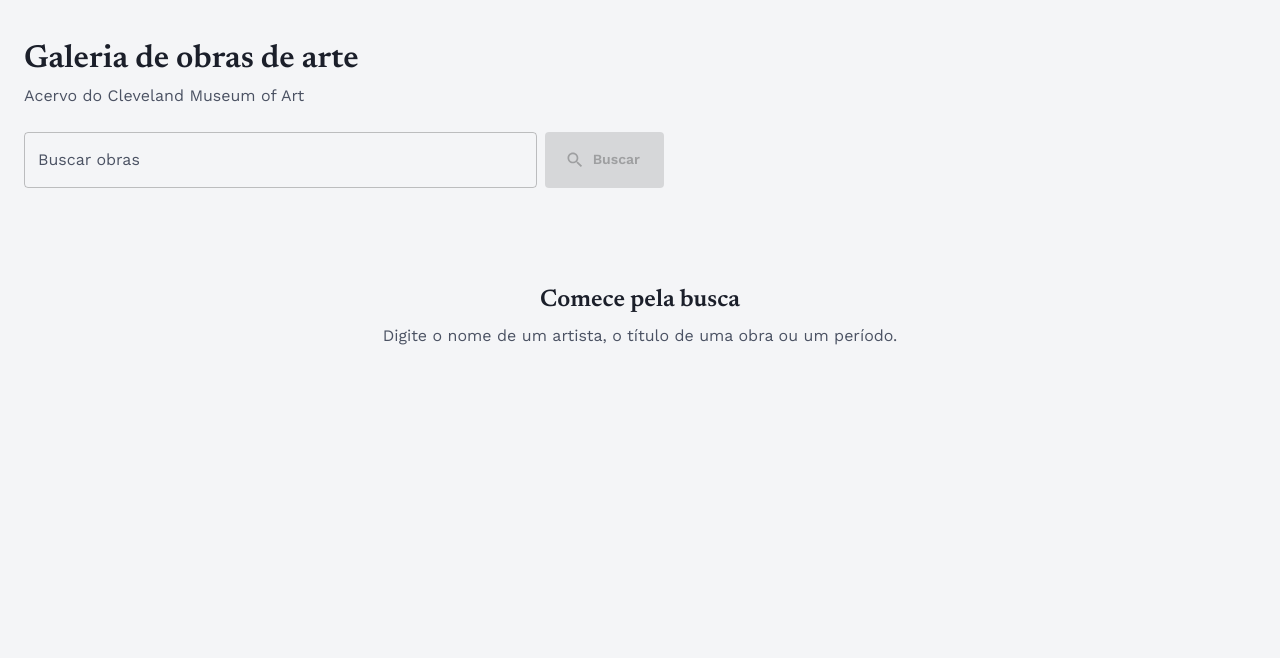
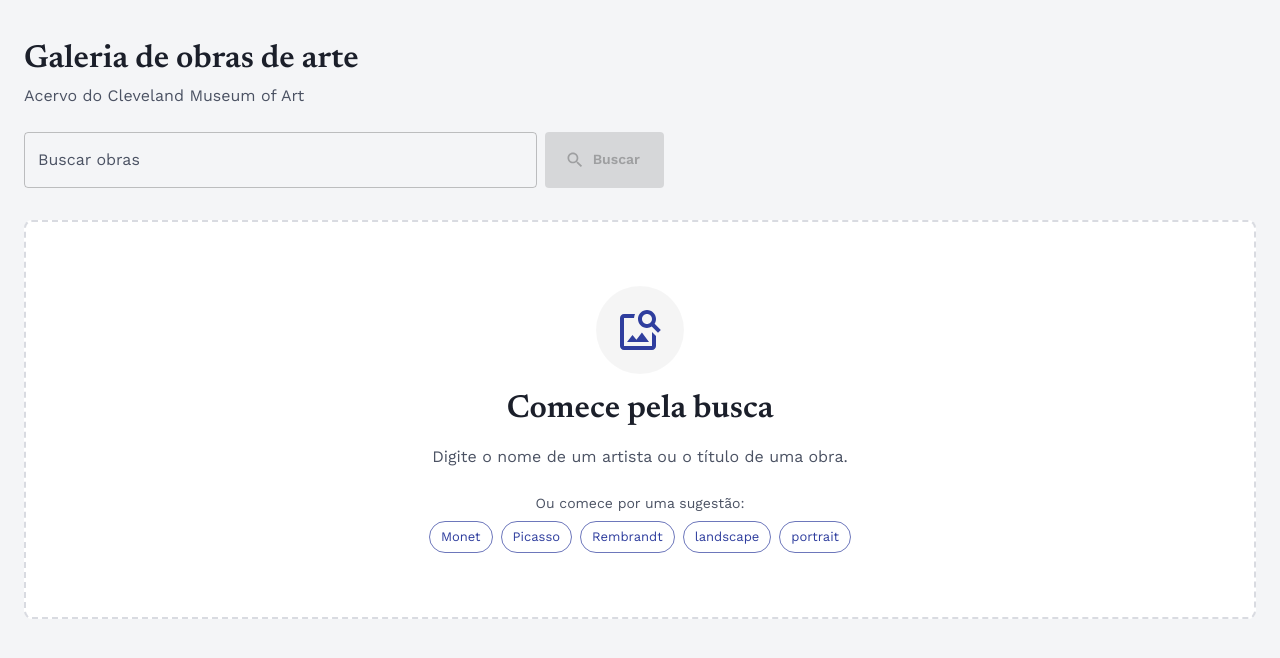
Before and after one commit to pukanski/Fullstack, a React (Vite) app: page / in a window 1280 px wide. Shown: the top 658 px of the page. Built offline with nearby package versions, Linux system fonts and the light colour scheme.

Commit message:
melhorias no UX/UI

```diff
--- a/src/components/BarraBusca.jsx
+++ b/src/components/BarraBusca.jsx
@@ -8,6 +8,13 @@ import { useArtes } from '../context/artesContext.jsx';
 function BarraBusca() {
   const { state, buscar } = useArtes();
   const [texto, setTexto] = useState(state.termo ?? '');
+  const [termoAnterior, setTermoAnterior] = useState(state.termo);
+
+  // Mantém o campo em sincronia quando o termo muda fora da barra (ex.: sugestão clicada)
+  if (state.termo !== termoAnterior) {
+    setTermoAnterior(state.termo);
+    setTexto(state.termo ?? '');
+  }
   const termoLimpo = texto.trim();
   const podeBuscar = termoLimpo !== '' && !state.carregando;
 
@@ -37,6 +44,8 @@ function BarraBusca() {
         type="submit"
         variant="contained"
         disabled={!podeBuscar}
+        loading={state.carregando}
+        loadingPosition="start"
         startIcon={<SearchIcon />}
         sx={{ px: 3, flexShrink: 0 }}
       >
--- a/src/components/GaleriaGrid.jsx
+++ b/src/components/GaleriaGrid.jsx
@@ -1,3 +1,7 @@
+import ImageSearchOutlinedIcon from '@mui/icons-material/ImageSearchOutlined';
+import SearchOffOutlinedIcon from '@mui/icons-material/SearchOffOutlined';
+import Chip from '@mui/material/Chip';
+import ArrowBackIcon from '@mui/icons-material/ArrowBack';
 import Alert from '@mui/material/Alert';
 import Box from '@mui/material/Box';
 import Button from '@mui/material/Button';
@@ -14,8 +18,98 @@ const gridSx = {
   gridTemplateColumns: 'repeat(auto-fill, minmax(min(100%, 240px), 1fr))',
 };
 
+// A busca da Cleveland funciona melhor com termos em inglês.
+const SUGESTOES_DE_BUSCA = ['Monet', 'Picasso', 'Rembrandt', 'landscape', 'portrait'];
+
+function EstadoVazio({ termo, onSugestao, onLimpar }) {
+  const buscaSemResultado = Boolean(termo);
+  const Icone = buscaSemResultado ? SearchOffOutlinedIcon : ImageSearchOutlinedIcon;
+
+  return (
+    <Box
+      role="status"
+      sx={{
+        display: 'flex',
+        flexDirection: 'column',
+        alignItems: 'center',
+        gap: 2,
+        py: 8,
+        px: 3,
+        textAlign: 'center',
+        bgcolor: 'background.paper',
+        border: '2px dashed',
+        borderColor: 'divider',
+        borderRadius: 2,
+      }}
+    >
+      <Box
+        sx={{
+          width: 88,
+          height: 88,
+          borderRadius: '50%',
+          display: 'grid',
+          placeItems: 'center',
+          bgcolor: 'action.hover',
+          color: 'primary.main',
+        }}
+      >
+        <Icone sx={{ fontSize: 48 }} />
+      </Box>
+
+      <Typography variant="h4" component="p">
+        {buscaSemResultado ? 'Nenhuma obra encontrada' : 'Comece pela busca'}
+      </Typography>
+
+      {buscaSemResultado && (
+        <Typography
+          sx={{
+            px: 1.5,
+            py: 0.5,
+            borderRadius: 1,
+            bgcolor: 'action.hover',
+            color: 'secondary.main',
+            fontWeight: 600,
+            wordBreak: 'break-word',
+          }}
+        >
+          “{termo}”
+        </Typography>
+      )}
+
+      <Typography sx={{ color: 'text.secondary', maxWidth: 480 }}>
+        {buscaSemResultado
+          ? 'Confira a grafia, use menos palavras ou tente um termo mais geral.'
+          : 'Digite o nome de um artista ou o título de uma obra.'}
+      </Typography>
+
+      <Box sx={{ mt: 1 }}>
+        <Typography variant="body2" sx={{ color: 'text.secondary', mb: 1 }}>
+          {buscaSemResultado ? 'Que tal tentar um destes?' : 'Ou comece por uma sugestão:'}
+        </Typography>
+        <Box sx={{ display: 'flex', flexWrap: 'wrap', gap: 1, justifyContent: 'center' }}>
+          {SUGESTOES_DE_BUSCA.map((sugestao) => (
+            <Chip
+              key={sugestao}
+              label={sugestao}
+              color="primary"
+              variant="outlined"
+              clickable
+              onClick={() => onSugestao(sugestao)}
+            />
+          ))}
+        </Box>
+      </Box>
+       {buscaSemResultado && (
+        <Button variant="outlined" startIcon={<ArrowBackIcon />} onClick={onLimpar} sx={{ mt: 1 }}>
+          Limpar busca
+        </Button>
+      )}
+    </Box>
+  );
+}
+
 function GaleriaGrid({ onAbrir }) {
-  const { state, buscar } = useArtes();
+  const { state, buscar, limparBusca } = useArtes();
   const { obras, carregando, erro, termo, pagina } = state;
 
   if (carregando) {
@@ -51,25 +145,34 @@ function GaleriaGrid({ onAbrir }) {
 
   if (!obras || obras.length === 0) {
     return (
-      <Box sx={{ py: 8, textAlign: 'center' }}>
-        <Typography variant="h5" component="p" sx={{ mb: 1 }}>
-          {termo ? `Nenhuma obra encontrada para “${termo}”` : 'Comece pela busca'}
-        </Typography>
-        <Typography sx={{ color: 'text.secondary' }}>
-          {termo
-            ? 'Tente outro termo ou verifique a grafia.'
-            : 'Digite o nome de um artista, o título de uma obra ou um período.'}
-        </Typography>
-      </Box>
+      <EstadoVazio
+        termo={termo}
+        onSugestao={(sugestao) => buscar(sugestao)}
+        onLimpar={limparBusca}
+      />
     );
   }
 
   return (
     <section>
       {termo && (
+        <Box
+        sx={{
+          display: 'flex',
+          flexWrap: 'wrap',
+          alignItems: 'center',
+          justifyContent: 'space-between',
+          gap: 2,
+          mb: 3,
+        }}
+      >
         <Typography variant="h5" component="h2" sx={{ mb: 3 }}>
-          Resultados para “{termo}”
+        Resultados para “{termo}”
         </Typography>
+        <Button variant="outlined" startIcon={<ArrowBackIcon />} onClick={limparBusca}>
+      Voltar ao início
+    </Button>
+     </Box>
       )}
       <Box sx={gridSx}>
         {obras.map((obra) => (
--- a/src/context/artesContext.jsx
+++ b/src/context/artesContext.jsx
@@ -46,6 +46,10 @@ export function ArtesProvider({ children }) {
         buscar(state.termo, novaPagina);
     }
 
+    function limparBusca() {
+        dispatch({ type: ACTIONS.LIMPAR_BUSCA });
+    }
+
     const temPaginaAnterior = state.pagina > 1;
     const temProximaPagina = state.pagina < state.totalPaginas;
 
@@ -53,6 +57,7 @@ export function ArtesProvider({ children }) {
         state,
         buscar,
         mudarPagina,
+        limparBusca,
         temPaginaAnterior,
         temProximaPagina
     };
--- a/src/state/artesReducer.js
+++ b/src/state/artesReducer.js
@@ -3,7 +3,8 @@ export const ACTIONS = {
     SUCESSO_BUSCA: 'SUCESSO_BUSCA',
     FALHA_BUSCA: 'FALHA_BUSCA',
     MUDAR_PAGINA: 'MUDAR_PAGINA',
-    DEFINIR_TERMO: 'DEFINIR_TERMO'
+    DEFINIR_TERMO: 'DEFINIR_TERMO',
+    LIMPAR_BUSCA: 'LIMPAR_BUSCA'
 };
 
 export const initialState = {
@@ -52,6 +53,9 @@ export function artesReducer(state, action) {
                 termo: action.payload
             };
 
+        case ACTIONS.LIMPAR_BUSCA:
+            return initialState;
+
         default:
             return state;
     }
```
Also changed, not shown: 1 other file (tests, documents, lock files or other folders).
